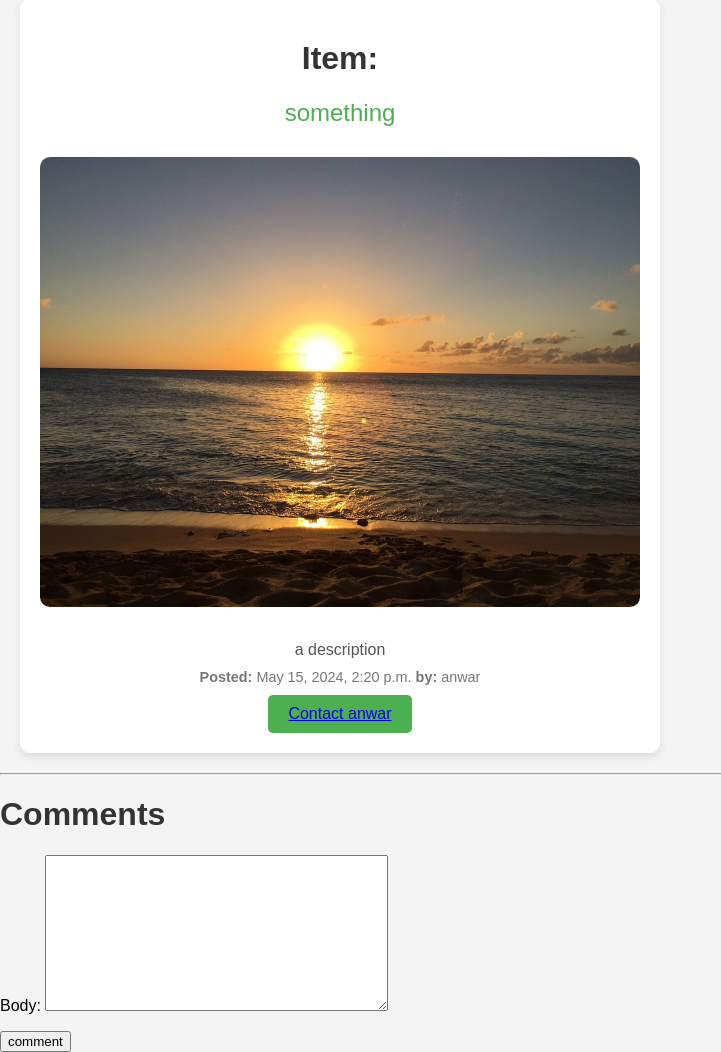
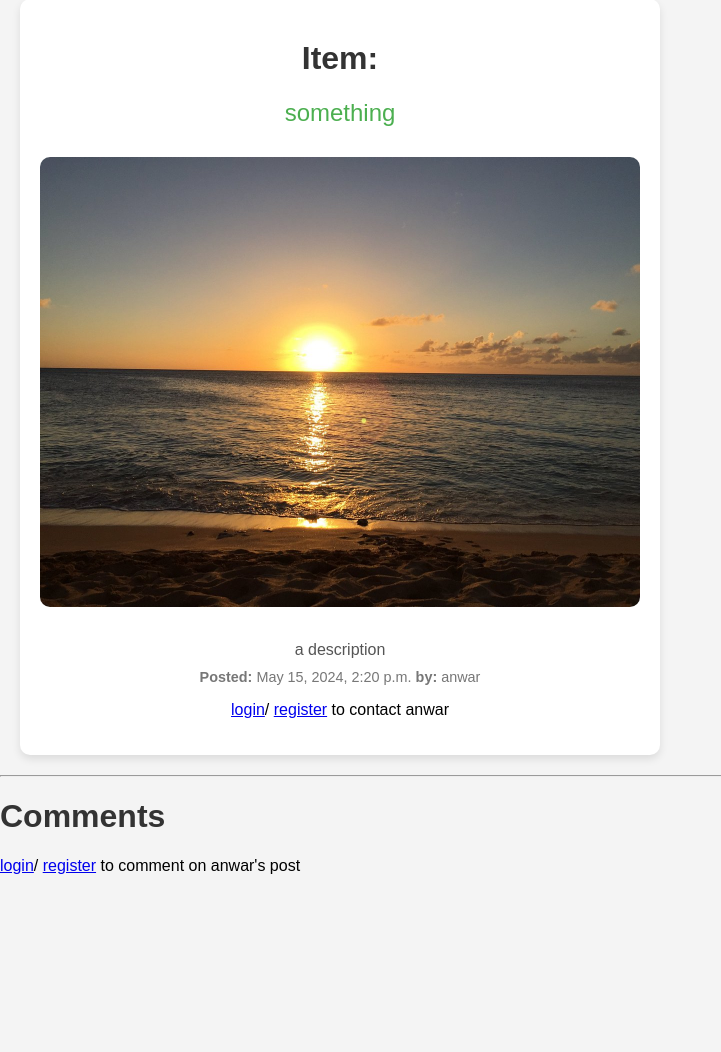
Before and after one commit to ApeX1112/tanmirt-, a Django app: page /item/1/ in a window 1280 px wide. Shown: the part 21-1073 px from the top of the page, without its empty margins (0-721 px from the left). After the commit the page ends 895 px from the top, so only its background shows below. Run offline with Django 5.2, Linux system fonts and the light colour scheme; data comes from the database, SQL or seed files in the repository; both versions use the stored data as it was after the commit.

Commit message:
fix comments and contact for non authenticated users

```diff
--- a/backend/api/views.py
+++ b/backend/api/views.py
@@ -125,6 +125,9 @@ def showitem(request,pk):
     else:
         form=CommentForm()
 
+
+
+
     context={'item':item,'comments':comments, 'form':form}
     return render(request,'item.html',context)
 
--- a/backend/templates/item.html
+++ b/backend/templates/item.html
@@ -15,22 +15,33 @@
         <img src="{{item.image.url}}" alt="Item image" class="item-image">
         <p class="item-description">{{item.description}}</p>
         <p class="item-details"><strong>Posted:</strong> {{item.date}} <strong>by:</strong> {{item.user.username}}</p>
+
+        {% if user.is_authenticated%}
+        {% if user.id != item.user.id %}
         <button class="contact-button">
             <a href="{% url 'message' item.user.id%}">
                 Contact {{item.user.username}}
             </a>
         </button>
+        {% endif %}
+        {% else %}
+            <p > <a href="{% url 'login'%}">login</a>/ <a href="{% url 'register'%}">register</a>  to contact {{item.user.username}}</p>
+        {% endif%}
     </div>
     <div>
         <hr/>
         <h1>Comments</h1>
 
+        {% if user.is_authenticated%}
         <form  method="post">
 
             {% csrf_token %}
             {{form.as_p}}
             <button type="submit"> comment </button>
         </form>
+        {% else %}
+        <p > <a href="{% url 'login'%}">login</a>/ <a href="{% url 'register'%}">register</a>  to comment on  {{item.user.username}}'s post</p>
+        {% endif%}
 
         {%for comment in comments%}
         <h1>{{comment.writer.username}}</h1>
```
Also changed, not shown: backend/db.sqlite3.
